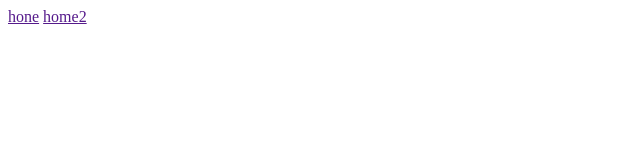
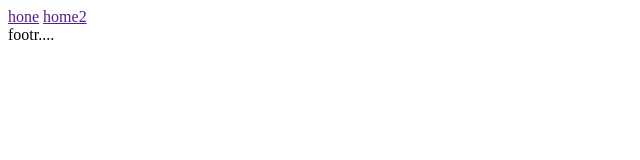
Before and after one commit to JayParmar32/learn-git, a plain HTML site: page index.html in a window 1280 px wide. Shown: the full height of the page, 0-640 px from the left. Drawn offline with Linux system fonts and the light colour scheme.

Commit message:
my name ahir

```diff
--- a/index.html
+++ b/index.html
@@ -10,5 +10,9 @@
         <a href="">hone</a>
         <a href="">home2</a>
     </header>
+
+    <footer>
+        footr....
+    </footer>
 </body>
 </html>
```
